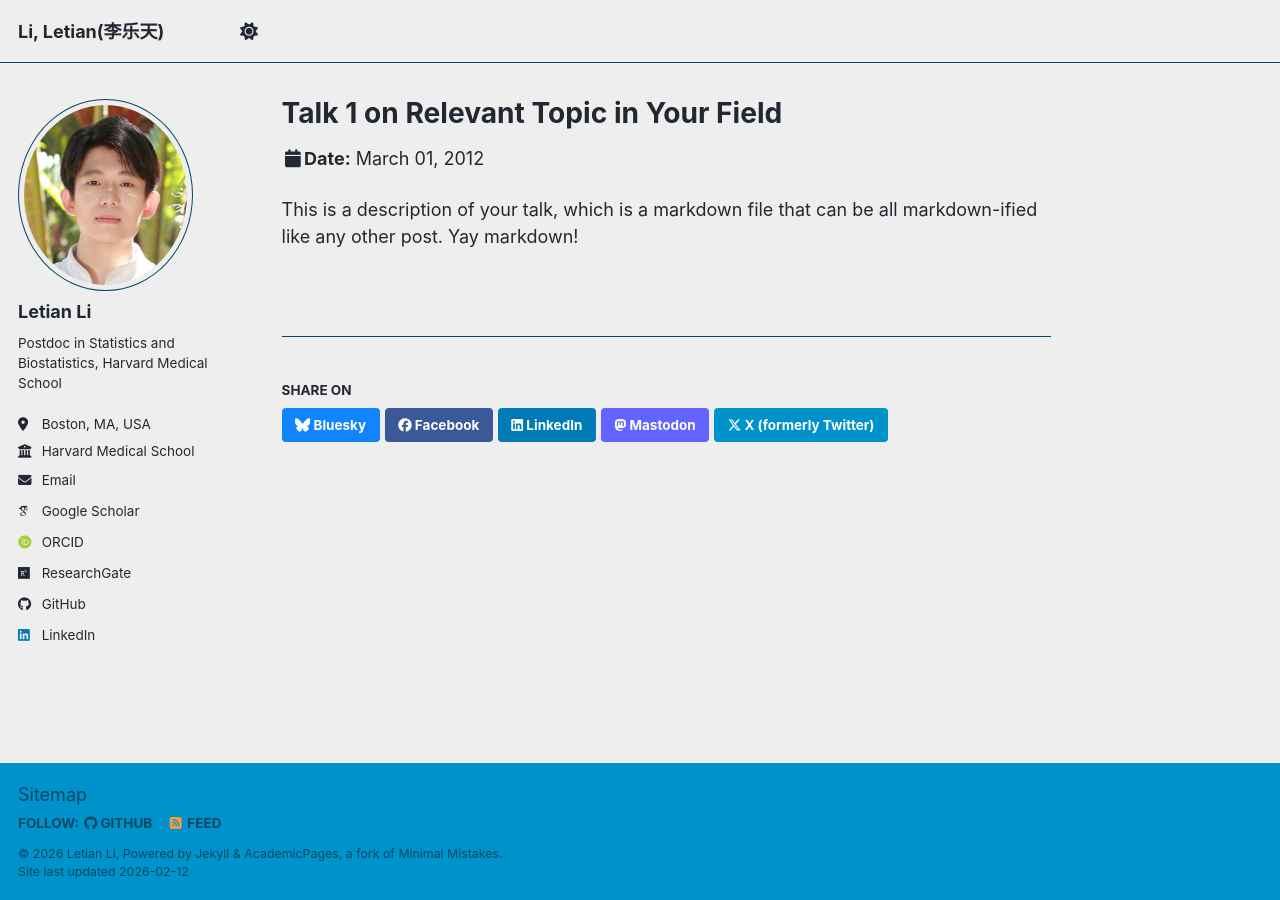
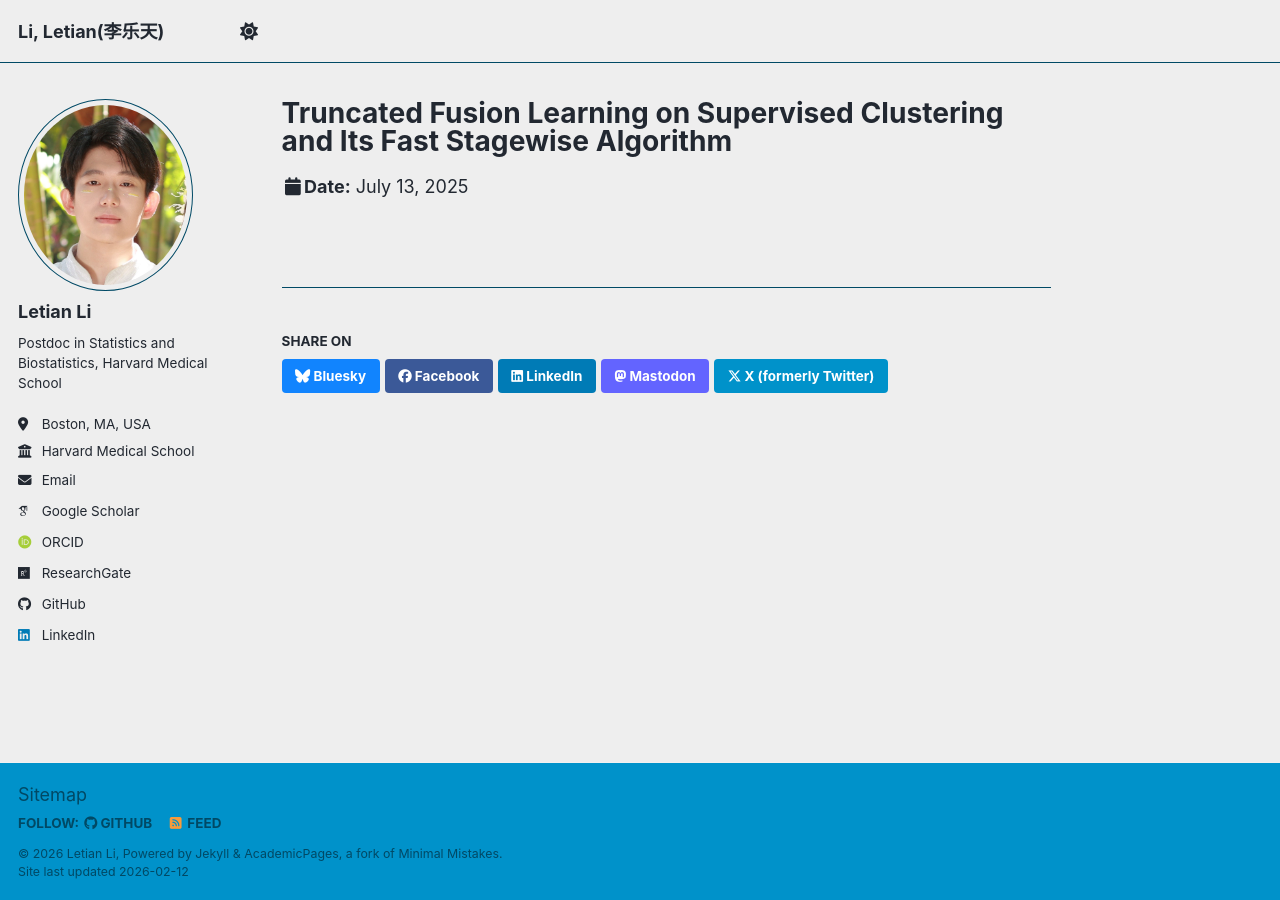
Before and after one commit to letianli059/letianli059.github.io, a Jekyll site: the page built from _talks/2012-03-01-talk-1.md, in a window 1280 px wide. Built offline with Jekyll 4.4.1, drawn with Linux system fonts in a browser that asks for light colours; some web fonts are replaced; a script bundle is joined from its source files by our own code; library files that are not in the unit come from our copies.

Commit message:
Update 2012-03-01-talk-1.md

```diff
--- a/_talks/2012-03-01-talk-1.md
+++ b/_talks/2012-03-01-talk-1.md
@@ -1,11 +1,9 @@
 ---
-title: "Talk 1 on Relevant Topic in Your Field"
+title: "Truncated Fusion Learning on Supervised Clustering and Its Fast Stagewise Algorithm"
 collection: talks
 type: "Talk"
-permalink: /talks/2012-03-01-talk-1
-venue: "UC San Francisco, Department of Testing"
-date: 2012-03-01
-location: "San Francisco, CA, USA"
+permalink:
+venue: "The 3rd Joint Conference on Statistics and Data Science in China (2025 JCSDS)"
+date: 2025-07-13
+location: "Hangzhou, Zhejiang, China"
 ---
-
-This is a description of your talk, which is a markdown file that can be all markdown-ified like any other post. Yay markdown!
```
